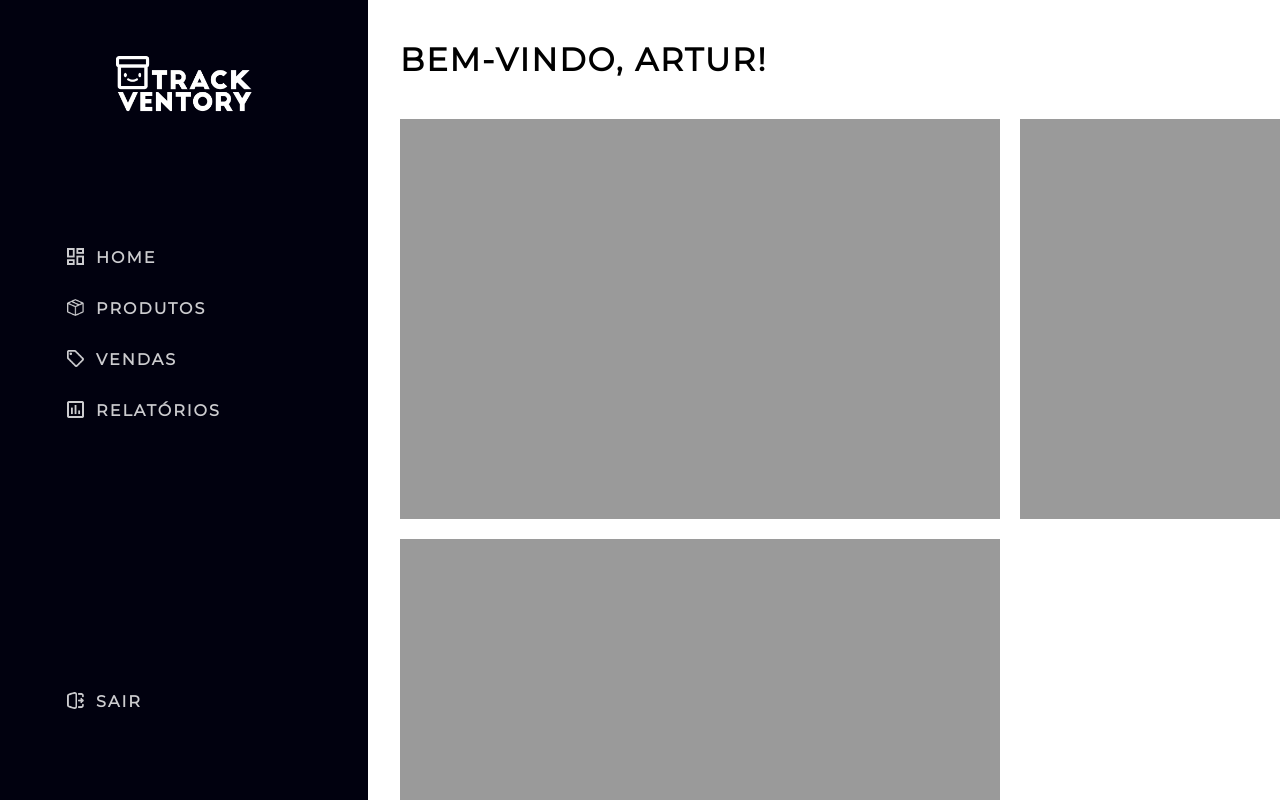
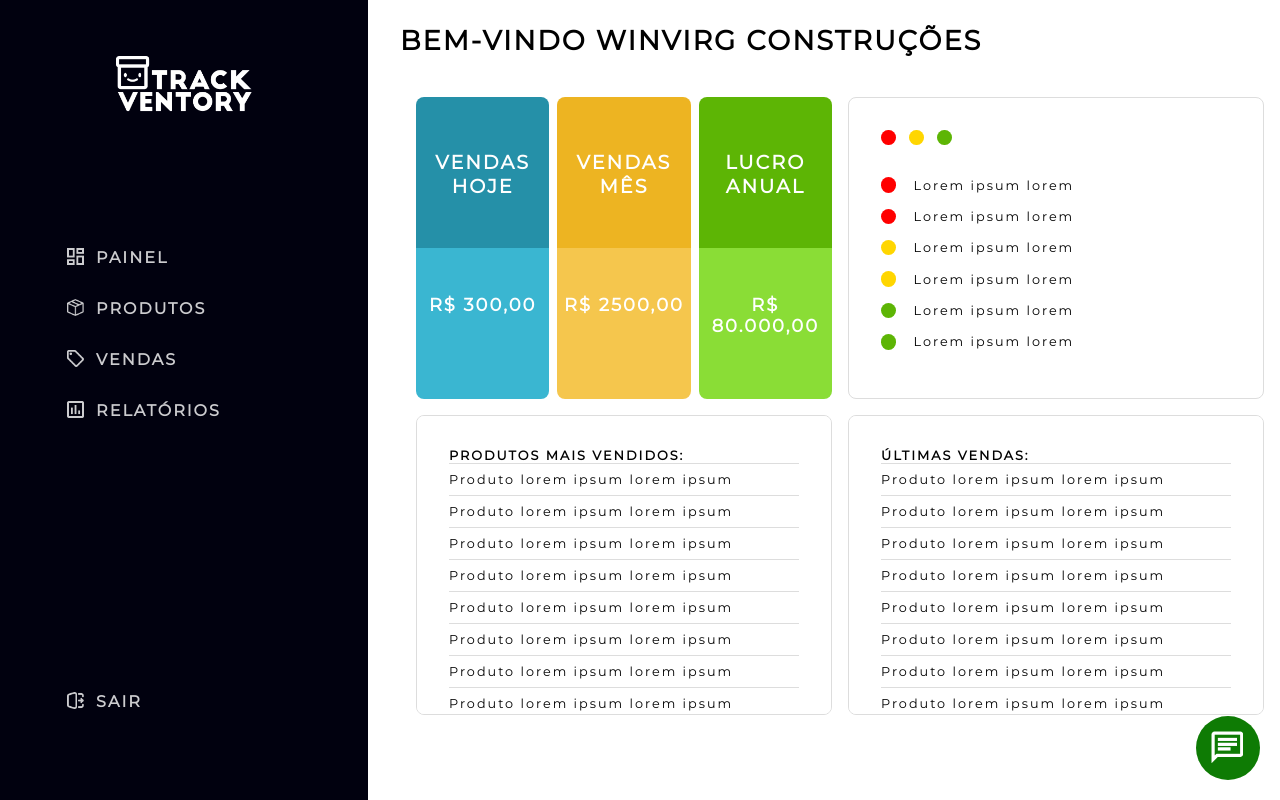
Before and after one commit to winvirg/Trackventory, a Next.js app: page /user/home in a window 1280 px wide. Shown: the top 800 px of the page. Built offline with nearby package versions, Linux system fonts and the light colour scheme.

Commit message:
Ajustes na Home completos

```diff
--- a/src/app/components/menu_interno.tsx
+++ b/src/app/components/menu_interno.tsx
@@ -34,7 +34,7 @@ export default function Menu(props: any) {
                                 height={17}
                                 priority
                             />
-                            <Link href="../user/home" aria-label="Ir para Home">Home</Link>
+                            <Link href="../user/home" aria-label="Ir para Painel principal">Painel</Link>
                         </li>
                         <li>
                             <Image
@@ -120,7 +120,7 @@ export default function Menu(props: any) {
                         />
                         <nav className={styles.menu_opcoes} aria-label="Menu aberto">
                             <ul>
-                                <li><Link href="../user/home" aria-label="Ir para Home">Home</Link></li>
+                                <li><Link href="../user/home" aria-label="Ir para o painel principal">Painel</Link></li>
                                 <li><Link href="../user/produto" aria-label="Ir para Produtos">Produtos</Link></li>
                                 <li><Link href="../user/relatorio" aria-label="Ir para Relatórios">Relatórios</Link></li>
                                 <li><Link href="../user/vendas" aria-label="Ir para Vendas">Vendas</Link></li>
--- a/src/app/page.module.css
+++ b/src/app/page.module.css
@@ -264,228 +264,6 @@
   }
 }
 
-/*TABLET EM MODO RETRATO*/
-@media (min-width: 768px) and (max-width: 1024px) {
-
-
-
-  .menu_lateral {
-    display: none;
-  }
-
-  .imagem_logo {
-    margin-top: 10vh;
-    margin-bottom: 5vh;
-  }
-
-  .menu_aberto {
-    display: none;
-    opacity: 0;
-    transition: opacity 0.3s ease, transform 0.3s ease;
-    position: fixed;
-    top: 0;
-    left: 0;
-    width: 45vh;
-    height: 100%;
-    z-index: 999;
-    background-color: rgb(1, 1, 15);
-  }
-
-  .menu_aberto_ativo {
-    display: flex;
-    flex-direction: column;
-    justify-content: flex-start;
-    align-items: center;
-    padding: 0vh;
-    color: white;
-    opacity: 1;
-    transform: translateY(0);
-  }
-
-  .menu_aberto .closed {
-    position: absolute;
-    right: 3vh;
-    top: 3vh;
-    height: 3vh;
-    width: auto;
-    cursor: pointer;
-  }
-
-  .menu_aberto .menu_opcoes {
-    z-index: 1000;
-    text-align: center;
-    text-transform: uppercase;
-  }
-
-  .menu_aberto .menu_opcoes li {
-    list-style-type: none;
-
-    font-weight: 700;
-    margin-top: 5vh;
-    font-size: 1.5em;
-    cursor: pointer;
-  }
-
-  .menu_aberto .menu_opcoes li:last-child {
-    margin-top: 37vh;
-    cursor: pointer;
-  }
-
-  .menu_superior {
-    border: none;
-    box-shadow: 0 4px 10px rgba(0, 0, 0, 0.8);
-    display: flex;
-    justify-content: space-between;
-    text-transform: uppercase;
-    align-items: center;
-    flex-direction: row;
-    min-height: auto;
-    min-width: 100vw;
-    padding: 2vh;
-  }
-
-  .menu_superior h1 {
-    font-size: 2em;
-
-    font-weight: 700;
-    white-space: nowrap;
-  }
-
-  .imagem_sandwich {
-    height: 3vw;
-    width: auto;
-    cursor: pointer;
-    padding-left: 6vh;
-  }
-
-  .perfil_config .imagem_perfil {
-    height: 4vw;
-    width: auto;
-    padding-right: 6vh;
-  }
-
-  .painel_home h1 {
-    display: none !important;
-  }
-
-  .menu_sanduiche {
-    position: relative;
-    display: flex;
-    align-items: center;
-  }
-
-  .menu {
-    position: absolute;
-    top: 100%;
-    left: 0;
-    width: 200px;
-    background-color: #333;
-    color: white;
-    transform: scaleY(0);
-    /* Esconde o menu */
-    transform-origin: top;
-    transition: transform 0.3s ease-in-out;
-    overflow: hidden;
-    z-index: 1;
-  }
-
-  .menu.open {
-    transform: scaleY(1);
-  }
-
-  .menu ul {
-    list-style-type: none;
-    margin: 0;
-    padding: 0;
-  }
-
-  .menu ul li {
-    padding: 15px;
-    text-align: center;
-  }
-
-  .menu ul li a {
-    color: white;
-    text-decoration: none;
-    display: block;
-  }
-
-  .menu ul li a:hover {
-    background-color: #575757;
-  }
-
-  .gridpainel_home {
-    display: grid;
-    grid-template-columns: 1fr;
-    grid-template-rows: 1fr 1fr 1fr;
-    gap: 50px;
-    width: 100%;
-    max-width: 100%;
-    margin: 10% 5% 50px 5%;
-
-  }
-
-  .gridpainel_home .controle_estoque {
-    background-color: #b4b4b4;
-    height: 50vh;
-    width: 90%;
-  }
-
-  .gridpainel_home .estatistica_venda {
-    background-color: #b4b4b4;
-    height: 50vh;
-    width: 90%;
-  }
-
-  .gridpainel_home .ultimas_vendas {
-    background-color: #b4b4b4;
-    height: 50vh;
-    width: 90%;
-  }
-
-  /* LOGIN */
-
-  .login {
-    display: flex;
-    flex-direction: column;
-    align-items: center;
-    align-content: center;
-    background: white;
-    padding: 5em;
-  }
-
-  .login .imagem_logo {
-    margin-bottom: 1.5em;
-  }
-
-  .login input {
-    margin-top: 0.5em;
-    margin-bottom: 0.5em;
-    padding: 0.5em;
-    width: 15em;
-  }
-
-  .login button {
-    margin-top: 2em;
-    padding: 1em;
-    width: 15em;
-    font-size: large;
-
-    text-transform: uppercase;
-    cursor: pointer;
-    border-radius: 1em;
-    color: rgb(1, 1, 15);
-    background: white;
-
-    -webkit-transition: ease-out 0.4s;
-    -moz-transition: ease-out 0.4s;
-    transition: ease-out 0.4s;
-  }
-
-  .login button:hover {
-    box-shadow: inset 400px 0 0 0 #c2dfe0;
-  }
-}
 
 /*TABLET EM MODO RETRATO*/
 @media screen and (min-width: 768px) and (max-width: 1024px) {
@@ -1505,44 +1283,186 @@
     margin: 0 12px 0 0;
   }
 
+  /* HOME */
+  .pagina_home {
+    padding: 0;
+  }
+
   .painel_home {
-    padding: 5vh;
-    min-width: 100%;
-    min-height: 100%;
-    margin-left: 45vh;
+    margin-left: 50vh;
+    padding: 0;
+  }
+
+  .titulo {
+    font-weight: bold;
+    font-size: 1.7em;
+    margin: 3vh 0vh;
   }
 
   .gridpainel_home {
     display: grid;
     grid-template-columns: 1fr 1fr;
-    grid-template-rows: 1fr 1fr;
-    gap: 20px;
+    grid-template-rows: 2fr 2fr;
+    grid-template-areas:
+      "vendas listaComPontos"
+      "tabelaProdutosTendencias tabelaUltimasVendas";
+    gap: 2vh;
+    padding: 2vh;
+  }
+
+  .vendas {
+    grid-area: vendas;
+    display: grid;
+    grid-template-columns: repeat(3, 1fr);
+    gap: 1vh;
+  }
+
+  .card {
+    background-color: #f0f0f0;
+    padding: 40% 5%;
+    border-radius: 1vh;
+    text-align: center;
+    height: 100%;
+    font-size: 0.8em;
+  }
+
+  .card h2 {
+    margin-bottom: 80%;
+  }
+
+  .card p {
+    font-size: 1.4em;
+    font-weight: 800;
+  }
+
+  .card_hoje {
+    background: linear-gradient(to bottom, #2590a8 50%, #3AB6D1 50%);
+    color: white;
+  }
+
+  .card_mes {
+    background: linear-gradient(to bottom, #EDB422 50%, #F5C64D 50%);
+    color: white;
+  }
+
+  .card_anual {
+    background: linear-gradient(to bottom, #5DB505 50%, #8ADD36 50%);
+    color: white;
+  }
+
+  .listaComPontos {
+    background-color: white;
+    padding: 4vh;
+    border-radius: 1vh;
+    border: 1px solid #ddd;
+  }
+
+  .listaComPontos ul {
+    list-style-type: none;
+    padding: 0;
+  }
+
+  .listaComPontos li {
+    display: flex;
+    align-items: center;
+    font-size: 0.8em;
+    text-transform: initial;
+    margin: 0vh 1vh 2vh 0vh;
+  }
+
+  .legenda {
+    display: inline-flex;
+    gap: 0.6vh;
+    margin-bottom: 2vh;
+  }
+
+  .pontoVermelho,
+  .pontoAmarelo,
+  .pontoVerde {
+    width: 1.2em;
+    height: 1.2em;
+    border-radius: 50%;
+    margin-right: 5%;
+  }
+
+  .pontoVermelho {
+    background-color: #FF0000;
+  }
+
+  .pontoAmarelo {
+    background-color: #FFD600;
+  }
+
+  .pontoVerde {
+    background-color: #5DB505;
+  }
+
+  .productsGrid {
+    display: grid;
+    grid-template-columns: repeat(2, 1fr);
+    gap: 1vh;
+  }
+
+  .tabelaProdutos {
+    background-color: white;
+    padding: 4vh;
+    border-radius: 1vh;
+    border: 1px solid #ddd;
+    max-height: 300px;
+    overflow-y: auto;
+  }
+
+  .tabelaProdutos table {
     width: 100%;
-    max-width: 600px;
-  }
-
-  .gridpainel_home .controle_estoque {
-    background-color: rgb(154, 154, 154);
-    height: 50vh;
-    width: 75vh;
-  }
-
-  .gridpainel_home .estatistica_venda {
-    background-color: rgb(154, 154, 154);
-    height: 50vh;
-    width: 75vh;
-  }
-
-  .gridpainel_home .ultimas_vendas {
-    background-color: rgb(154, 154, 154);
-    height: 50vh;
-    width: 75vh;
-  }
-
-  .painel_home h1 {
-    margin-bottom: 5vh;
-    font-size: 2em;
-  }
+    border-collapse: collapse;
+  }
+
+  .tabelaProdutos table td {
+    padding: 1vh 0;
+    border-bottom: 1px solid #ddd;
+    text-align: left;
+    text-transform: initial;
+    font-size: 0.8em;
+  }
+
+  .tabelaProdutos table thead {
+    padding: 0;
+    border-bottom: 1px solid #ddd;
+    text-align: left;
+    font-size: 0.8em;
+    font-weight: 800;
+  }
+
+  .tabelaProdutos::-webkit-scrollbar {
+    width: 10px;
+  }
+
+  .tabelaProdutos::-webkit-scrollbar-track {
+    background: #ffffff;
+  }
+
+  .tabelaProdutos::-webkit-scrollbar-thumb {
+    background: #39B54A;
+    border-radius: 10px;
+  }
+
+  .botao_suporte {
+    position: fixed;
+    right: 20px;
+    bottom: 20px;
+    background-color: #0e7b04;
+    padding: 15px;
+    height: 8vh;
+    width: 8vh;
+    border-radius: 50%;
+    z-index: 1000;
+  }
+
+  .icone_suporte {
+    height: 4vh;
+    width: 4vh;
+  }
+
 
   /* LANDING_PAGE */
   .landing_page {
@@ -2402,7 +2322,7 @@
     background: none;
     display: flex;
     align-items: end;
-    justify-content: end;
+    justify-content: flex-end;
     justify-items: end;
     border: none;
     cursor: pointer;
--- a/src/app/user/home/page.tsx
+++ b/src/app/user/home/page.tsx
@@ -4,11 +4,9 @@ import Image from "next/image";
 import Link from "next/link";
 import styles from "../../page.module.css";
 import React, { useState } from 'react';
-
 import Menu from "@/app/components/menu_interno";
 
 export default function Home() {
-
     const name_user = "Artur";
 
     return (
@@ -17,13 +15,85 @@ export default function Home() {
 
             <main role="main">
                 <div className={styles.painel_home}>
-                    <h1>Bem-vindo, {name_user}!</h1>
+                    <h1 className={styles.titulo}>Bem-vindo Winvirg Construções</h1>
 
-                    <div className={styles.gridpainel_home} role="region" aria-label="Painéis de controle de vendas e estoque">
-                        <span className={styles.controle_estoque} role="button" tabIndex={0} aria-label="Controle de Estoque"></span>
-                        <span className={styles.estatistica_venda} role="button" tabIndex={0} aria-label="Estatísticas de Vendas"></span>
-                        <span className={styles.ultimas_vendas} role="button" tabIndex={0} aria-label="Últimas Vendas"></span>
+                    <div className={styles.gridpainel_home} role="region" aria-label="Painéis de controle e informação de vendas e estoque">
+                        <div className={styles.vendas}>
+                            <div className={`${styles.card} ${styles.card_hoje}`}>
+                                <h2>VENDAS HOJE</h2>
+                                <p>R$ 300,00</p>
+                            </div>
+                            <div className={`${styles.card} ${styles.card_mes}`}>
+                                <h2>VENDAS MÊS</h2>
+                                <p>R$ 2500,00</p>
+                            </div>
+                            <div className={`${styles.card} ${styles.card_anual}`}>
+                                <h2>LUCRO ANUAL</h2>
+                                <p>R$ 80.000,00</p>
+                            </div>
+                        </div>
+
+                        <div className={styles.listaComPontos}>
+                            <ul className={styles.legenda}>
+                                <li><span className={styles.pontoVermelho}></span></li>
+                                <li><span className={styles.pontoAmarelo}></span></li>
+                                <li><span className={styles.pontoVerde}></span></li>
+                            </ul>
+                            <ul>
+                                <li><span className={styles.pontoVermelho}></span>Lorem ipsum lorem</li>
+                                <li><span className={styles.pontoVermelho}></span>Lorem ipsum lorem</li>
+                                <li><span className={styles.pontoAmarelo}></span>Lorem ipsum lorem</li>
+                                <li><span className={styles.pontoAmarelo}></span>Lorem ipsum lorem</li>
+                                <li><span className={styles.pontoVerde}></span>Lorem ipsum lorem</li>
+                                <li><span className={styles.pontoVerde}></span>Lorem ipsum lorem</li>
+                            </ul>
+                        </div>
+
+                        <div className={`${styles.tabelaProdutos} ${styles.tabelaProdutosTendencias}`}>
+                            <table>
+                                <thead>Produtos Mais Vendidos:</thead>
+                                <tbody>
+                                    <tr><td>Produto lorem ipsum lorem ipsum</td></tr>
+                                    <tr><td>Produto lorem ipsum lorem ipsum</td></tr>
+                                    <tr><td>Produto lorem ipsum lorem ipsum</td></tr>
+                                    <tr><td>Produto lorem ipsum lorem ipsum</td></tr>
+                                    <tr><td>Produto lorem ipsum lorem ipsum</td></tr>
+                                    <tr><td>Produto lorem ipsum lorem ipsum</td></tr>
+                                    <tr><td>Produto lorem ipsum lorem ipsum</td></tr>
+                                    <tr><td>Produto lorem ipsum lorem ipsum</td></tr>
+                                    <tr><td>Produto lorem ipsum lorem ipsum</td></tr>
+                                    <tr><td>Produto lorem ipsum lorem ipsum</td></tr>
+                                    <tr><td>Produto lorem ipsum lorem ipsum</td></tr>
+                                    <tr><td>Produto lorem ipsum lorem ipsum</td></tr>
+                                </tbody>
+                            </table>
+                        </div>
+
+                        <div className={`${styles.tabelaProdutos} ${styles.tabelaUltimasVendas}`}>
+                            <table>
+                                <thead>Últimas Vendas:</thead>
+                                <tbody>
+                                    <tr><td>Produto lorem ipsum lorem ipsum</td></tr>
+                                    <tr><td>Produto lorem ipsum lorem ipsum</td></tr>
+                                    <tr><td>Produto lorem ipsum lorem ipsum</td></tr>
+                                    <tr><td>Produto lorem ipsum lorem ipsum</td></tr>
+                                    <tr><td>Produto lorem ipsum lorem ipsum</td></tr>
+                                    <tr><td>Produto lorem ipsum lorem ipsum</td></tr>
+                                    <tr><td>Produto lorem ipsum lorem ipsum</td></tr>
+                                    <tr><td>Produto lorem ipsum lorem ipsum</td></tr>
+                                    <tr><td>Produto lorem ipsum lorem ipsum</td></tr>
+                                    <tr><td>Produto lorem ipsum lorem ipsum</td></tr>
+                                    <tr><td>Produto lorem ipsum lorem ipsum</td></tr>
+                                    <tr><td>Produto lorem ipsum lorem ipsum</td></tr>
+                                    <tr><td>Produto lorem ipsum lorem ipsum</td></tr>
+                                    <tr><td>Produto lorem ipsum lorem ipsum</td></tr>
+                                </tbody>
+                            </table>
+                        </div>
                     </div>
+                </div>
+                <div className={styles.botao_suporte}>
+                    <Image className={styles.icone_suporte} src={"/images/icone_suporte_chat.png"} alt={"Contate nosso Suporte"} width={50} height={50} />
                 </div>
             </main>
         </div>
```
Also changed, not shown: public/images/icone_suporte_chat.png (added).
